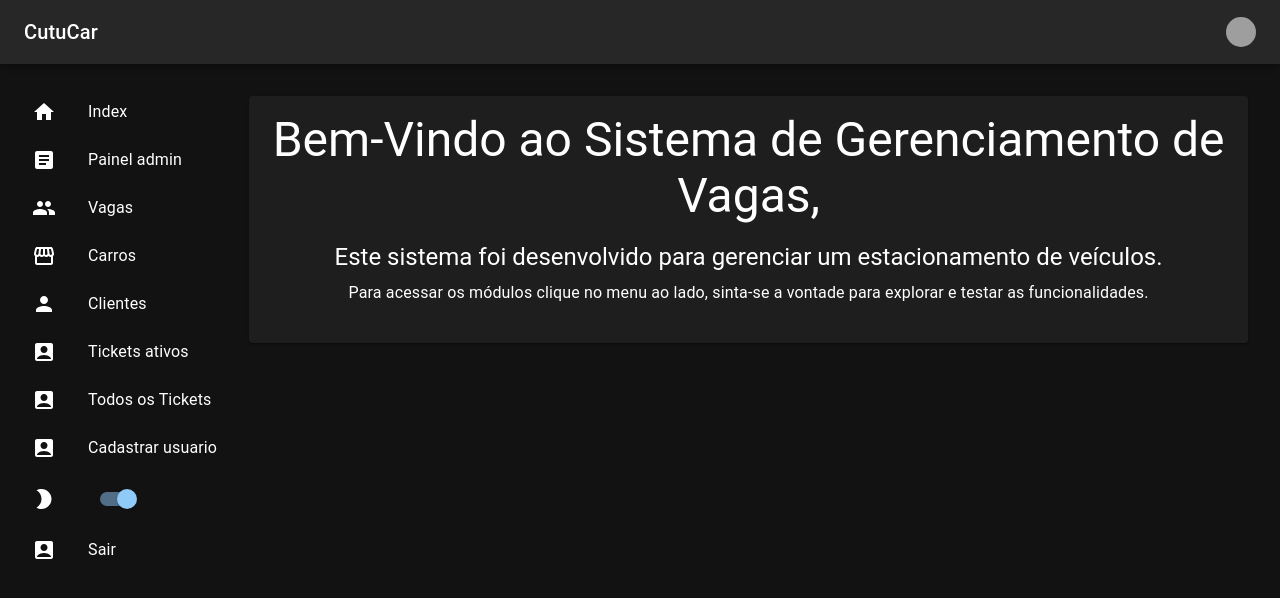
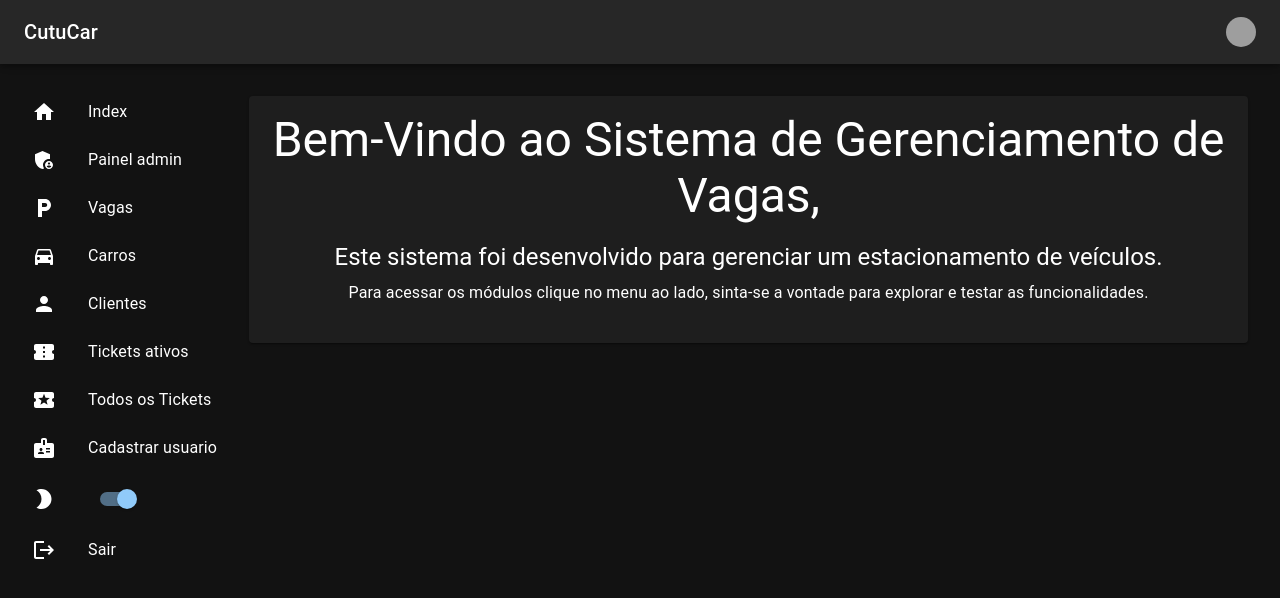
Before and after one commit to Eyuelb/Car-parking-reactjs, a React (Create React App) app: page / in a window 1280 px wide. Shown: the top 598 px of the page. Built offline with nearby package versions, Linux system fonts and the light colour scheme; sample sign-in values are in the browser's storage; grey boxes are pictures that could not be loaded.

Commit message:
Icones corrigidos

```diff
--- a/src/components/navbar/Sidebar.jsx
+++ b/src/components/navbar/Sidebar.jsx
@@ -1,11 +1,15 @@
 import {
   AccountBox,
-  Article,
-  Group,
+  Logout,
+  ConfirmationNumber,
   Home,
   ModeNight,
   Person,
-  Storefront,
+  LocalActivity,
+  LocalParking,
+  DirectionsCar,
+  Badge,
+  AdminPanelSettings,
 } from "@mui/icons-material";
 import {
   Box,
@@ -34,7 +38,7 @@ const Sidebar = ({mode,setMode}) => {
           <ListItem disablePadding>
             <ListItemButton component="a" href="/admin">
               <ListItemIcon>
-                <Article />
+                <AdminPanelSettings />
               </ListItemIcon>
               <ListItemText primary="Painel admin" />
             </ListItemButton>
@@ -42,7 +46,7 @@ const Sidebar = ({mode,setMode}) => {
           <ListItem disablePadding>
             <ListItemButton component="a" href="/vagas">
               <ListItemIcon>
-                <Group />
+                <LocalParking />
               </ListItemIcon>
               <ListItemText primary="Vagas" />
             </ListItemButton>
@@ -50,7 +54,7 @@ const Sidebar = ({mode,setMode}) => {
           <ListItem disablePadding>
             <ListItemButton component="a" href="/carros">
               <ListItemIcon>
-                <Storefront />
+                <DirectionsCar />
               </ListItemIcon>
               <ListItemText primary="Carros" />
             </ListItemButton>
@@ -66,7 +70,7 @@ const Sidebar = ({mode,setMode}) => {
           <ListItem disablePadding>
             <ListItemButton component="a" href="/tickets/ativos">
               <ListItemIcon>
-                <AccountBox />
+                <ConfirmationNumber />
               </ListItemIcon>
               <ListItemText primary="Tickets ativos" />
             </ListItemButton>
@@ -74,7 +78,7 @@ const Sidebar = ({mode,setMode}) => {
           <ListItem disablePadding>
             <ListItemButton component="a" href="/tickets/todos">
               <ListItemIcon>
-                <AccountBox />
+                <LocalActivity />
               </ListItemIcon>
               <ListItemText primary="Todos os Tickets" />
             </ListItemButton>
@@ -82,7 +86,7 @@ const Sidebar = ({mode,setMode}) => {
           <ListItem disablePadding>
             <ListItemButton component="a" href="/usuario">
               <ListItemIcon>
-                <AccountBox />
+                <Badge />
               </ListItemIcon>
               <ListItemText primary="Cadastrar usuario" />
             </ListItemButton>
@@ -98,7 +102,7 @@ const Sidebar = ({mode,setMode}) => {
           <ListItem disablePadding>
             <ListItemButton component="a" href="/sair">
               <ListItemIcon>
-                <AccountBox />
+                <Logout />
               </ListItemIcon>
               <ListItemText primary="Sair" />
             </ListItemButton>
```
